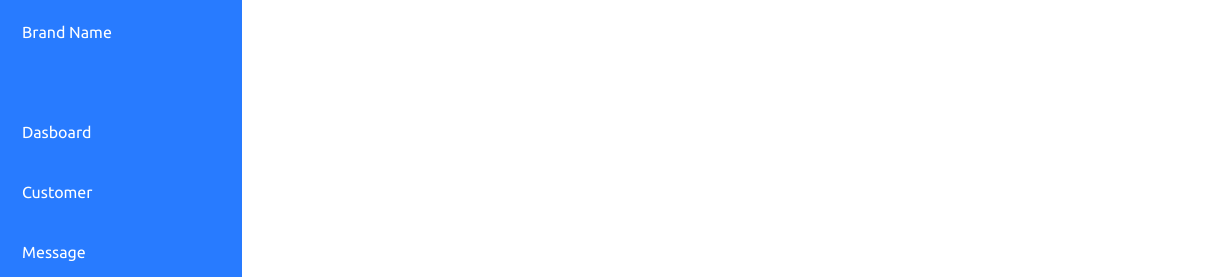
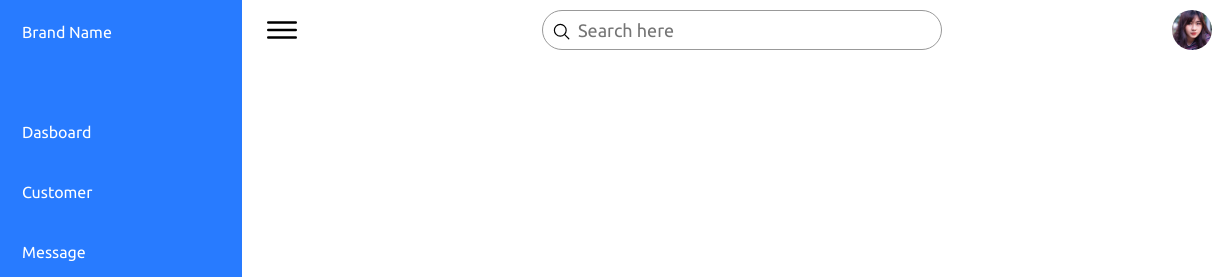
Before and after one commit to maeng2418/Maeng-s-board, a plain HTML site: page index.html in a window 1280 px wide. Shown: the top 277 px of the page, 58-1280 px from the left. Drawn offline with nearby package versions, Linux system fonts and the light colour scheme.

Commit message:
[style] Topbar 디자인

```diff
--- a/index.html
+++ b/index.html
@@ -77,6 +77,26 @@
       </div>
     </div>
 
+    <!-- main -->
+    <div class="main">
+      <div class="topbar">
+        <div class="toggle">
+          <ion-icon name="menu-outline" />
+        </div>
+        <!-- search -->
+        <div class="search">
+          <label>
+            <input type="text" placeholder="Search here" />
+            <ion-icon name="search-outline" />
+          </label>
+        </div>
+        <!-- userImg -->
+        <div class="user">
+          <img src="./images/user.jpg" alt="user" />
+        </div>
+      </div>
+    </div>
+
     <script
       type="module"
       src="https://unpkg.com/ionicons@5.5.2/dist/ionicons/ionicons.esm.js"
@@ -86,6 +106,16 @@
       src="https://unpkg.com/ionicons@5.5.2/dist/ionicons/ionicons.js"
     ></script>
     <script>
+      // MenuToggle
+      let toggle = document.querySelector(".toggle");
+      let navigation = document.querySelector(".navigation");
+      let main = document.querySelector(".main");
+
+      toggle.addEventListener("click", function () {
+        navigation.classList.toggle("active");
+        main.classList.toggle("active");
+      });
+
       // add hovered class in selected list item
       let list = document.querySelectorAll(".navigation li");
       function activeLink() {
--- a/style.css
+++ b/style.css
@@ -33,6 +33,10 @@ body {
   border-left: 10px solid var(--blue);
   transition: 0.5s;
   overflow: hidden;
+}
+
+.navigation.active {
+  width: 80px;
 }
 
 .navigation ul {
@@ -126,3 +130,86 @@ body {
   box-shadow: 35px -35px 0 10px var(--white);
   pointer-events: none;
 }
+
+/* main */
+.main {
+  position: absolute;
+  width: calc(100% - 300px);
+  left: 300px;
+  min-height: 100vh;
+  background: var(--white);
+  transition: 0.5s;
+}
+
+.main.active {
+  width: calc(100% - 80px);
+  left: 80px;
+}
+
+.topbar {
+  width: 100%;
+  height: 60px;
+  display: flex;
+  justify-content: space-between;
+  align-items: center;
+  padding: 0 10px;
+}
+
+.toggle {
+  position: relative;
+  top: 0;
+  width: 60px;
+  height: 60px;
+  display: flex;
+  justify-content: center;
+  align-items: center;
+  font-size: 2.5em;
+  cursor: pointer;
+}
+
+.search {
+  position: relative;
+  width: 400px;
+  margin: 0 10px;
+}
+
+.search label {
+  position: relative;
+  width: 100%;
+}
+
+.search label input {
+  width: 100%;
+  height: 40px;
+  border-radius: 40px;
+  padding: 5px 20px;
+  padding-left: 35px;
+  font-size: 18px;
+  outline: none;
+  border: 1px solid var(--black2);
+}
+
+.search label ion-icon {
+  position: absolute;
+  top: 0;
+  left: 10px;
+  font-size: 1.2em;
+}
+
+.user {
+  position: relative;
+  width: 40px;
+  height: 40px;
+  border-radius: 50%;
+  overflow: hidden;
+  cursor: pointer;
+}
+
+.user img {
+  position: absolute;
+  top: 0;
+  left: 0;
+  width: 100%;
+  height: 100%;
+  object-fit: cover;
+}
```
Also changed, not shown: images/img1.jpg (added), images/img2.jpg (added), images/img3.jpg (added), images/img4.jpg (added), images/img5.jpg (added), images/img6.jpg (added), images/img7.jpg (added), images/img8.jpg (added), images/img9.jpg (added), images/user.jpg (added), 1 other file.
